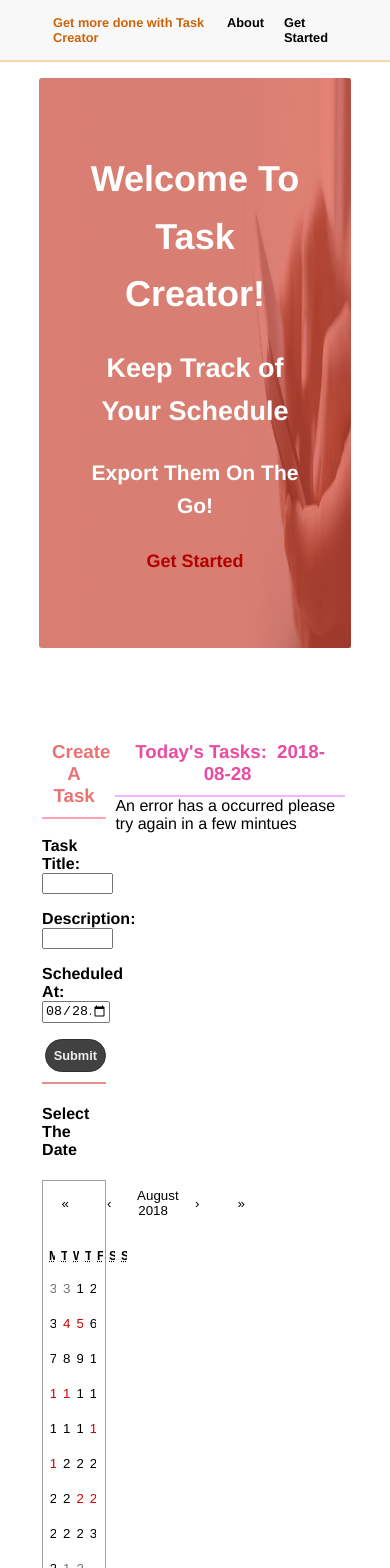
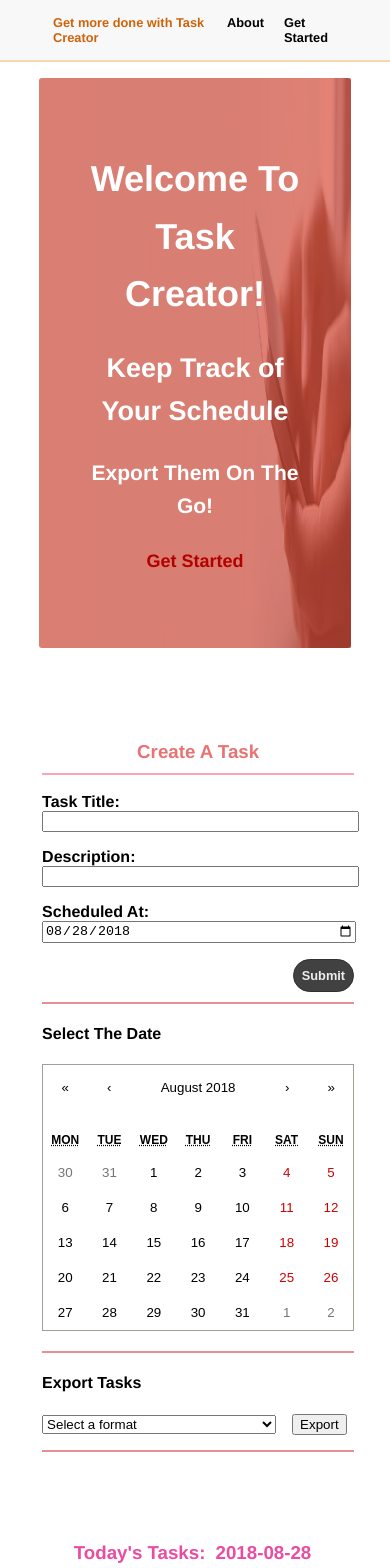
Before and after one commit to VividCoder7777/Task, a React (Create React App) app in the folder client/: page / in a window 390 px wide. Shown: the top 1568 px of the page. Built offline with nearby package versions, Linux system fonts and the light colour scheme; no server answers; the HTML template or start-up script is replaced by a standard one.

Commit message:
made it more responsive

```diff
--- a/client/src/style/main.css
+++ b/client/src/style/main.css
@@ -295,3 +295,26 @@
 #introduction h4:hover{
     text-decoration: underline;
 }
+
+@media only screen and (max-width: 1200px) {
+    #taskInfo {
+        float: none;
+        clear: both;
+        width: 100%;
+    }
+
+    #taskContent{
+        float:none;
+        position: relative;
+        width: 100%;
+        margin-bottom: 5rem !important;
+    }
+}
+
+@media only screen and (max-width: 700px) {
+   #children button, #children a{
+       font-size: 1rem !important;
+       width: auto !important;
+       padding: 5px !important;
+   }
+}
```
Also changed, not shown: client/src/images/work.jpg, client/src/images/work1.jpg (added).
